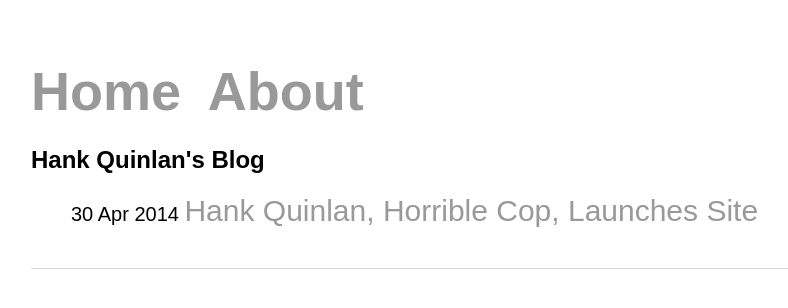
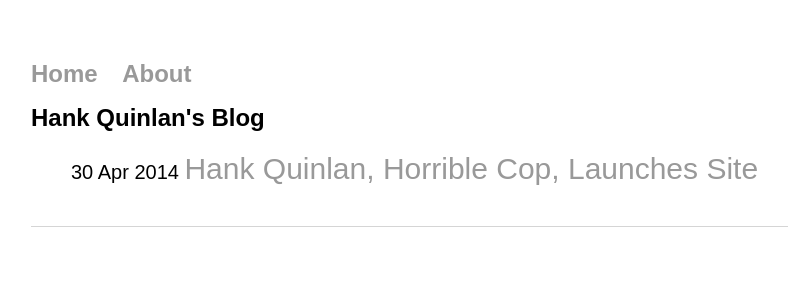
Before and after one commit to georgeball95/georgeball95.github.io, a Jekyll site: the page built from index.html, in a window 1280 px wide. Shown: the top 308 px of the page, without its empty margins (161-949 px from the left). Built offline with Jekyll 4.4.1, drawn with Linux system fonts in a browser that asks for light colours.

Commit message:
Update main.css

```diff
--- a/css/main.css
+++ b/css/main.css
@@ -6,13 +6,11 @@ nav ul, footer ul {
     font-family:'Liberation Sans','Helvetica', 'Arial', 'Sans-Serif';
     padding: 0px;
     list-style: none;
-    font-size: 1.5em;
     font-weight: bold;
 }
 nav ul li, footer ul li {
     font-family:'Liberation Sans','Helvetica', 'Arial', 'Sans-Serif';
     display: inline;
-    font-size: 1.5em;
     margin-right: 20px;
 }
 a {
```
